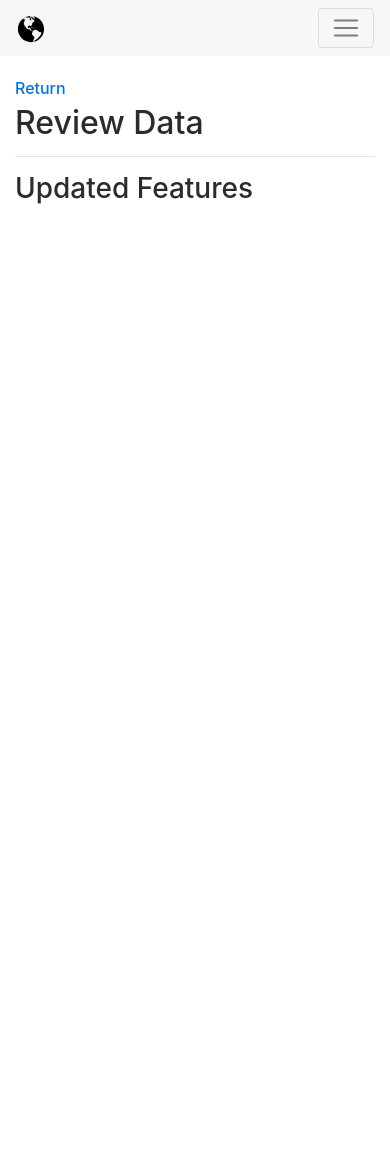
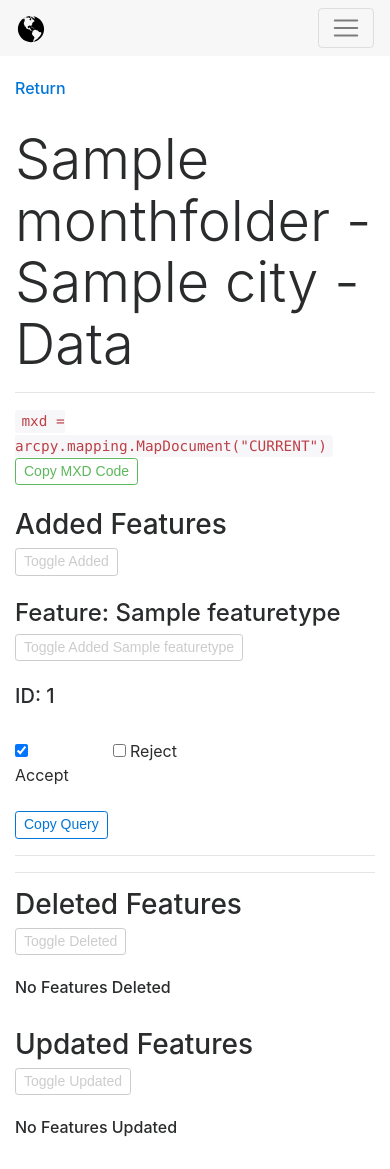
Before and after one commit to cody-scott/Water_App, a Django app: a page that uses Water_QC/templates/Water_QC/review_data.html in a window 390 px wide. Before the commit the page ends 204 px from the top, so only its background shows below. Run offline with Django 3.2, Linux system fonts and the light colour scheme; tables that the repository leaves empty hold one stand-in row (values such as "Sample post"); parts of the project's set-up code (start-up, migrations or seed data) failed here and were passed over; some libraries are stand-ins or nearby versions.

Commit message:
version 1

```diff
--- a/Water_QC/api/serializers.py
+++ b/Water_QC/api/serializers.py
@@ -54,10 +54,9 @@
     class Meta:
         model = Feature
         fields = (
-            'id', 'rmwid', 'qc_comments', 'qc_approved', 'featurechange_set', 'url',
-            'feature_class'
+            'id', 'rmwid', 'qc_comments', 'qc_approved', 'featurechange_set'
         )
-        read_only_fields = ('feature_class', 'rmwid', )
+        read_only_fields = ('rmwid', 'featurechange_set')
 
 
 class FeatureClassSerializer(serializers.ModelSerializer):
--- /dev/null
+++ b/Water_QC/static/Water_QC/review_data.js
@@ -0,0 +1,104 @@
+
+function get_id(e) {
+    return $(e).closest(".parent_id").attr("id")
+}
+
+function accept_click(e) {
+    var id = get_id(e);
+    console.log(id);
+    if (e.checked === true) {
+        $("#reject_" + id)[0].checked = false;
+    }
+    push_change_to_api(id);
+}
+
+function reject_click(e) {
+    var id = get_id(e);
+    console.log(id);
+
+    var comments_area = "#commentstextarea_" + id;
+    if (e.checked === true) {
+        // $(comments_area).removeAttr("hidden");
+        $("#accept_" + id)[0].checked = false;
+    }
+    // else {
+    //     $(comments_area).attr("hidden","hidden");
+    // }
+    push_change_to_api(id);
+}
+
+function copy_query_click(e) {
+    var text_area = $(".copy_query_" + e);
+    $(text_area).removeAttr("hidden");
+    $(text_area).select();
+    document.execCommand("copy");
+    $(text_area).attr("hidden","hidden");
+    console.log("copied");
+}
+
+function push_change_to_api(feature_id) {
+    var ac_status = $("#accept_" + feature_id)[0].checked;
+    var rj_status = $("#reject_" + feature_id)[0].checked;
+    var comments = $("#commentstextarea_" + feature_id)[0].value;
+
+    var comments_area = "#commentstextarea_" + feature_id;
+    if (rj_status === true) {
+        $(comments_area).removeAttr("hidden");
+    }
+    else {
+        $(comments_area).attr("hidden","hidden");
+    }
+
+    var qc_status;
+    if (rj_status === true) {
+        qc_status = false;
+    }
+    else if (ac_status === true) {
+        qc_status = true;
+    }
+    else {
+        qc_status = null;
+    }
+
+    console.log(qc_status);
+    console.log(comments);
+
+    $.ajax({
+        url: '/api/feature/' + feature_id + '/',
+        method: 'PUT',
+        data: {
+            qc_comments: comments,
+            qc_approved: qc_status
+        },
+        success: function() {
+            console.log("Success")
+        }
+    });
+}
+
+
+function copy_mxd(e) {
+    var js_tmp = $("#copy_ta");
+    $(js_tmp).removeAttr("hidden");
+    $(js_tmp).select();
+    document.execCommand("copy");
+    $(js_tmp).attr("hidden","hidden");
+}
+
+
+function toggle_vis(e) {
+    if ($(e).attr("hidden") === undefined) {
+        $(e).attr("hidden", "hidden");
+    }
+    else{
+        $(e).removeAttr("hidden");
+    }
+}
+
+
+$(document).ready(function() {
+    $.ajaxSetup({
+        headers:
+            { 'X-CSRFToken': $('meta[name="csrf-token"]').attr('content') }
+    });
+});
--- /dev/null
+++ b/Water_QC/templates/Water_QC/features_changed.html
@@ -0,0 +1,113 @@
+
+<div class="row">
+    <div class="col">
+        <h3>{{ change_type }} Features</h3>
+        <input type="button" value="Toggle {{ change_type }}" class="btn btn-sm btn-outline-secondary" onclick="toggle_vis('#{{ change_type }}')">
+    </div>
+</div>
+<br>
+
+<div id="{{ change_type }}">
+    {% for item in data %}
+        <div class="type_data" id="{{ change_type }} {{ item.feature_type }}">
+            <div class="row">
+                <div class="col">
+                    <h4>Feature: {{ item.feature_type }}</h4>
+                    <input type="button" value="Toggle {{ change_type }} {{ item.feature_type }}" class="btn btn-sm btn-outline-secondary" onclick="toggle_vis('#{{ change_type }}_{{ item.feature_type }}')">
+                </div>
+            </div>
+            <br>
+            <div id="{{ change_type }}_{{ item.feature_type }}">
+                {% for feat in item.feature_set.all %}
+                    {#                    <div id="{{ change_type }}_{{ item.feature_type }}">#}
+                    <div>
+                        <div class="parent_id" id="{{ feat.id }}">
+                            <div class="row">
+                                <div class="col-sm-12"><h5>ID: {{ feat.rmwid }}</h5></div>
+                            </div>
+                            {% if updated is True %}
+                                <div class="row">
+                                    <details {% if feat.qc_approved is None %} open {% endif %}>
+                                        <summary style="font-size: 20px;">Changes</summary>
+                                        <table class="table table-bordered">
+                                            <thead class="thead-default">
+                                            <tr>
+                                                <th>Field</th>
+                                                <th>Old Value</th>
+                                                <th>New Value</th>
+                                            </tr>
+                                            </thead>
+                                            <tbody>
+                                            {% for change in feat.featurechange_set.all %}
+                                                <tr>
+                                                    <td>{{ change.change_field }}</td>
+                                                    <td>{{ change.old_value }}</td>
+                                                    <td>{{ change.new_value }}</td>
+                                                </tr>
+                                            {% endfor %}
+                                            </tbody>
+                                        </table>
+                                    </details>
+                                </div>
+                            {% endif %}
+                            <br>
+
+                            <div class="row">
+                                <div class="col-3">
+                                    <label class="checkbox">
+                                        <input {% if feat.qc_approved is True %} checked {% endif %} class="accept" id="accept_{{ feat.id }}" name="accept" onclick="accept_click(this)" type="checkbox" value="y">
+                                        Accept
+                                    </label>
+                                </div>
+                                <div class="col-3">
+                                    <label class="checkbox">
+                                        <input {% if feat.qc_approved is False %} checked {% endif %} class="reject" id="reject_{{ feat.id }}" name="reject" onclick="reject_click(this)" type="checkbox" value="y">
+                                        Reject
+                                    </label>
+                                </div>
+                            </div>
+
+                            <div class="row">
+                                <div class="col-6">
+                                    <div class="form-group">
+                            <textarea class="form-control" id="commentstextarea_{{ feat.id }}" rows="3" placeholder="Comments" maxlength="199" onblur="push_change_to_api({{ feat.id }})"
+                                    {% if feat.qc_approved is not False %} hidden="hidden" {% endif %}
+                            >{% if feat.qc_comments is not None %}{{ feat.qc_comments }}{% endif %}</textarea>
+                                    </div>
+                                </div>
+                            </div>
+
+                            <div class="row">
+                                <div class="col">
+                                    {% spaceless %}
+                                        {% if change_type == "Added" %}
+                                            <textarea class="copy_query_{{ feat.id }}" hidden="hidden">
+arcpy.SelectLayerByAttribute_management(r"{{ change_type }}\QC_Region{{ item.feature_type }}_ToBe{{ change_type }}", "NEW_SELECTION", "AreaMunicipal_ID = {{ feat.rmwid }}")
+mxd.activeDataFrame.zoomToSelectedFeatures()
+                                    </textarea>
+                                        {% else %}
+                                            <textarea class="copy_query_{{ feat.id }}" hidden="hidden">
+arcpy.SelectLayerByAttribute_management(r"{{ change_type }}\QC_Region{{ item.feature_type }}_ToBe{{ change_type }}", "NEW_SELECTION", "RMWID LIKE '{{ feat.rmwid }}'")
+mxd.activeDataFrame.zoomToSelectedFeatures()
+                                    </textarea>
+                                        {% endif %}
+                                        <input type="button" class="btn btn-sm btn-outline-primary" value="Copy Query" onclick="copy_query_click({{ feat.id }})">
+                                        </div>
+                                    {% endspaceless %}
+                            </div>
+                        </div>
+                    </div>
+                    <hr>
+                {% endfor %}
+            </div>
+        </div>
+        <hr>
+    {% empty %}
+        <div class="row">
+            <div class="col">
+                <h6>No Features {{ change_type }}</h6>
+            </div>
+        </div>
+        <br>
+    {% endfor %}
+</div>
--- a/Water_QC/templates/Water_QC/folder.html
+++ b/Water_QC/templates/Water_QC/folder.html
@@ -6,14 +6,15 @@
 {% endblock %}
 {% block content %}
     <div class="container">
-            <div class="row">
+        <div class="row">
             <div class="col">
                 <a href="/"><h6>Return</h6></a>
             </div>
         </div>
+        <br>
         <div class="row">
             <div class="col">
-                <h2>Geodatabases</h2>
+                <h2 class="display-4">{{ object.folder_name }} - Geodatabase</h2>
                 <hr>
             </div>
         </div>
--- a/Water_QC/templates/Water_QC/index.html
+++ b/Water_QC/templates/Water_QC/index.html
@@ -7,7 +7,7 @@
     <div class="container">
     <div class="row">
         <div class="col">
-            <h3>QC Folders</h3>
+            <h3 class="display-4">QC Folders</h3>
             <hr>
         </div>
     </div>
--- a/Water_QC/templates/Water_QC/review_data.html
+++ b/Water_QC/templates/Water_QC/review_data.html
@@ -1,4 +1,5 @@
 {% extends "Water_App/base.html" %}
+{% load static %}
 
 
 {% block head %}
@@ -11,54 +12,31 @@
                 <a href="folder={{ object.folder.id }}"><h6>Return</h6></a>
             </div>
         </div>
+        <br>
         <div class="row">
             <div class="col">
-                <h2>Review Data</h2>
+                <h2 class="display-4">{{ object.folder.folder_name }} - {{ object.city.city_name }} - Data</h2>
                 <hr>
             </div>
         </div>
 
+        <div class="mxd_block">
+            <div class="row">
+                <div class="col">
+                    <code id="mxd_code">mxd = arcpy.mapping.MapDocument("CURRENT")</code>
+                    <textarea id="copy_ta" hidden="hidden">mxd = arcpy.mapping.MapDocument("CURRENT")</textarea>
+                    <input type="button" class="btn btn-sm btn-outline-success" value="Copy MXD Code"  onclick="copy_mxd(this)">
+                </div>
+            </div>
+        </div>
+        <br>
 
-        {% include 'Water_QC/features_updated.html' %}
-
-{#        <div id="content_area">#}
-{#            <div id="1">#}
-                {#                Each pages content here#}
-{#                <div class="row">#}
-{#                    <div class="col-sm-12"><h5>ID: RMW20</h5></div>#}
-{#                </div>#}
-{#                <details>#}
-{#                    <summary style="font-size: 20px;"><strong>Changes</strong></summary>#}
-{#                    <div class="row">#}
-{#                        <div class="col-sm-3"><h6>Pressure Zone</h6></div>#}
-{#                        <div class="col-sm-3"><h6>null</h6></div>#}
-{#                        <div class="col-sm-3"><h6>2</h6></div>#}
-{#                    </div>#}
-{#                </details>#}
-{#                <br>#}
-{#                <div class="row">#}
-{#                    <div class="col-3">#}
-{#                        <label class="checkbox">#}
-{#                            <input class="accept" id="accept" name="accept" onclick="" type="checkbox" value="y">#}
-{#                            Accept#}
-{#                        </label>#}
-{#                    </div>#}
-{#                    <div class="col-3">#}
-{#                        <label class="checkbox">#}
-{#                            <input class="reject" id="reject" name="reject" onclick="" type="checkbox" value="y">#}
-{#                            Reject#}
-{#                        </label>#}
-{#                    </div>#}
-{#                </div>#}
-{#                <div class="row">#}
-{#                    <div class="col-6">#}
-{#                        <div class="form-group">#}
-{#                            <textarea class="form-control" id="commentstextarea" rows="3" placeholder="Comments"></textarea>#}
-{#                        </div>#}
-{#                    </div>#}
-{#                </div>#}
-{#            </div>#}
-{#        </div>#}
+        {% include 'Water_QC/features_changed.html' with change_type="Added" data=Added updated=False %}
+        {% include 'Water_QC/features_changed.html' with change_type="Deleted" data=Deleted updated=False %}
+        {% include 'Water_QC/features_changed.html' with change_type="Updated" data=Updated updated=True %}
 
     </div>
+
+    <script src={% static "Water_QC/review_data.js" %}></script>
+
 {% endblock %}
```
Also changed, not shown: Water_App/settings.py (+4 -4 lines), Water_QC/models.py (+5 -2 lines), Water_QC/templates/Water_QC/features_updated.html (deleted, +0 -61 lines), Water_QC/templates/Water_QC/features_added.html (deleted), Water_QC/templates/Water_QC/features_deleted.html (deleted).
